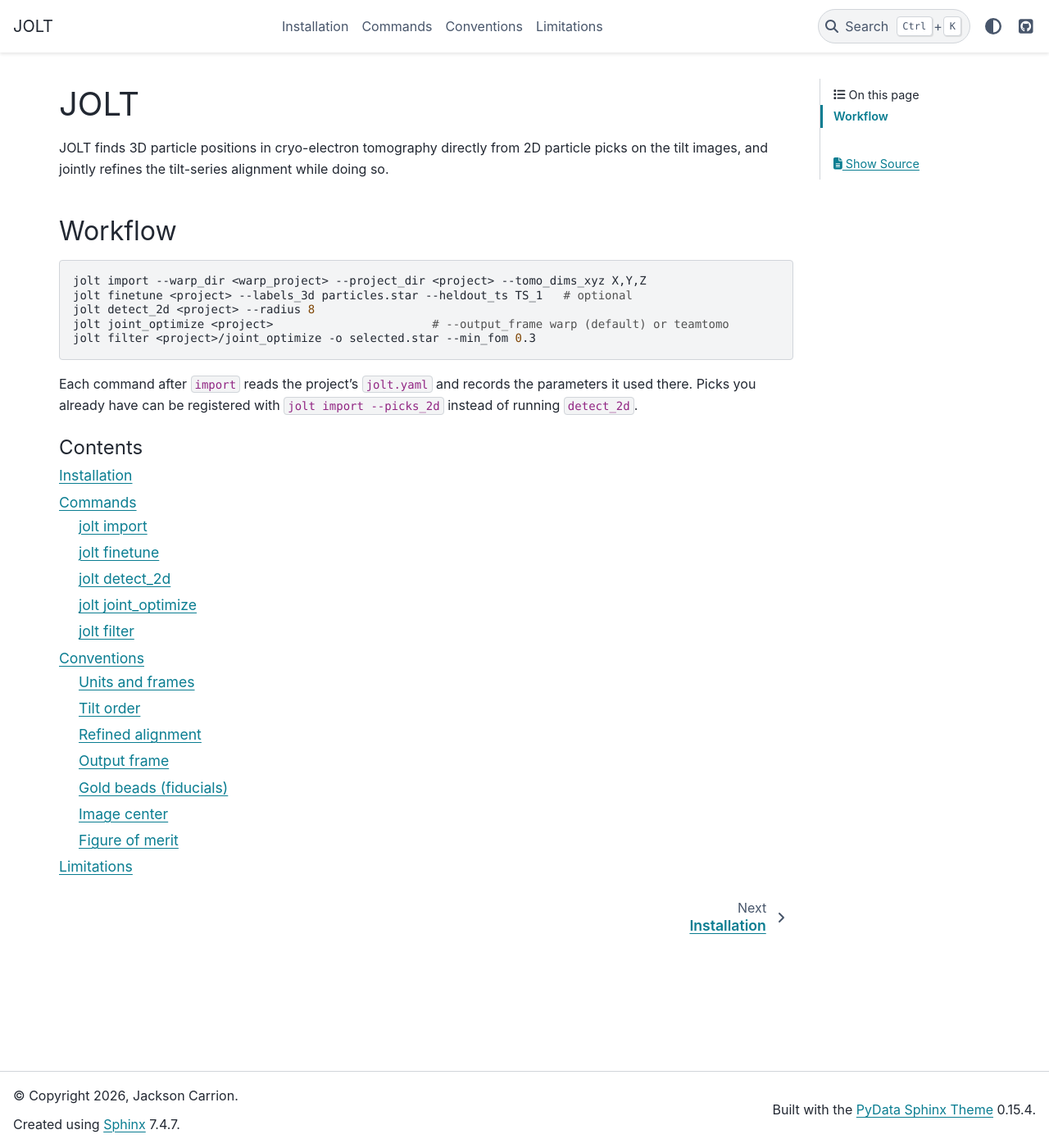
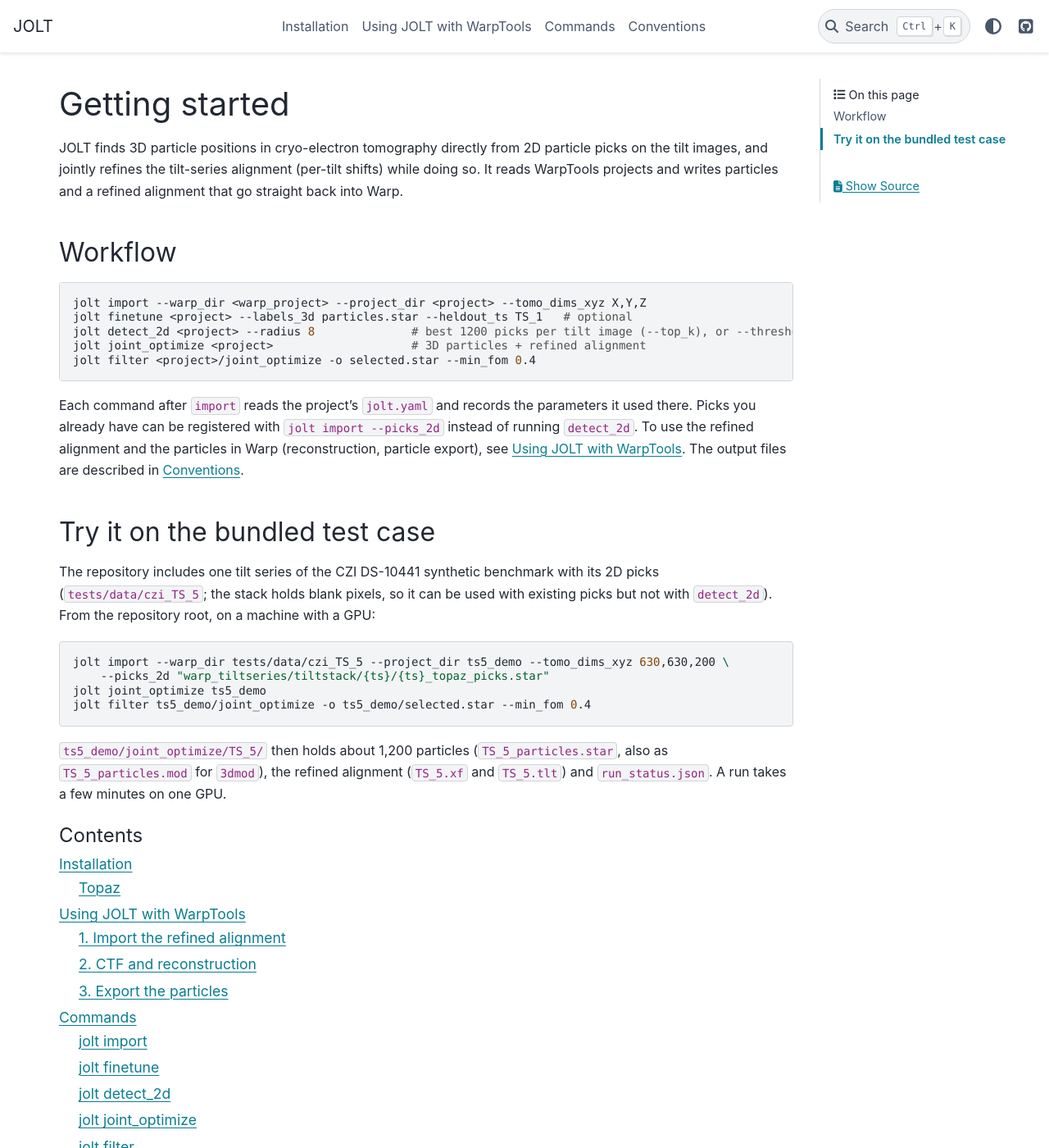
Before and after one commit to jtcarrion/jolt, a Sphinx documentation site: the page built from docs/source/index.rst, in a window 1280 px wide and 1400 px high. Shown: the whole window at 82% size. Built offline with Sphinx 7.4.7 and the PyData theme 0.15.4, drawn with Linux system fonts in a browser that asks for light colours; some of the changed text lies outside the part shown.

Commit message:
Docs: getting started, Topaz with CUDA, Warp workflow with outputs

```diff
--- a/docs/source/conventions.rst
+++ b/docs/source/conventions.rst
@@ -1,5 +1,41 @@
 Conventions
 ===========
+
+Outputs
+-------
+
+.. list-table::
+   :header-rows: 1
+   :widths: 40 60
+
+   * - File
+     - Content
+   * - ``detect_2d/<TS>/<TS>_picks.star``
+     - 2D picks on the raw tilt images (pixel x, y, Topaz score, tilt image by stack position)
+   * - ``detect_2d/<TS>/<TS>_picks.mod``
+     - the same picks as an IMOD model for the raw stack: ``3dmod <TS>.st <TS>_picks.mod`` (one contour per tilt
+       image, each pick drawn only on its own tilt, circle radius = ``--radius``)
+   * - ``joint_optimize/<TS>/<TS>_particles.star``
+     - 3D particles with ``rlnAutopickFigureOfMerit``, ``rlnJoltDetectorScore``, ``rlnJoltResidual`` and
+       ``rlnJoltMatchedTilts`` (see `Figure of merit`_)
+   * - ``joint_optimize/<TS>/<TS>_particles.mod``
+     - the same particles as an IMOD model for the tomogram
+   * - ``joint_optimize/<TS>/<TS>.xf``, ``<TS>.tlt``
+     - the refined alignment and its tilt angles, ready for Warp (see `Refined alignment`_ and :doc:`warp`)
+   * - ``joint_optimize/<TS>/run_status.json``
+     - what happened: picks, MLESAC counts, bundle adjustment status and noise model, output frame, deselected
+       tilts, per-pass results with ``--iter``
+   * - ``joint_optimize/summary.json``
+     - one line per tilt series; ``joint_optimize`` lists every tilt series that needs attention at the end
+
+2D picks
+--------
+
+``jolt detect_2d`` keeps the best 1200 picks on each tilt image by default (``--top_k``). ``--threshold T`` keeps
+every pick with a Topaz score above ``T`` instead (``-6`` keeps nearly everything with the pretrained model).
+``--radius`` is Topaz's extraction radius: two picks are never closer than this, so set it to about the radius
+of the smallest particle you want. JOLT discards inconsistent picks in 3D, but cannot recover a particle that was
+not picked on enough tilts, so keep the 2D selection generous.
 
 Units and frames
 ----------------
@@ -21,7 +57,11 @@
 
 An IMOD ``.xf`` is positional: row *i* applies to image *i* of the stack. JOLT never sorts or renumbers
 tilts; angles come from the ``.tlt`` that belongs to the stack, and a ``.tlt`` whose length disagrees with
-the ``.xf`` (or the stack, or the Warp ``UseTilt`` count) stops ``jolt import``.
+the ``.xf`` or the stack stops ``jolt import``.
+
+Tilt images deselected in Warp (``UseTilt`` false in the XML) are ignored: their picks take no part in the
+reconstruction, and ``run_status.json`` lists them. A stack written with only the used tilts (the XML then lists
+more tilts than the stack) is used as is.
 
 Refined alignment
 -----------------
@@ -32,6 +72,20 @@
 keep the input order. Tilt images deselected in Warp (``UseTilt``) are left out of both files, because Warp maps
 the rows onto its in-use tilts (``run_status.json`` lists the stack positions written). If bundle adjustment fails,
 neither file is written (``run_status.json`` says so).
+
+Bundle adjustment
+-----------------
+
+``joint_optimize`` initializes particles with MLESAC and then refines the particles and the per-tilt shifts
+together. The default loss (``--ba_loss evidence``) scores each particle in each tilt by the evidence of all
+picks within the match distance, using a pick localization scale ``sigma`` estimated per tilt series
+(``--ba_sigma auto``, bounded to 1.5-6 px with a fallback to 2.5 px; the value used is in ``run_status.json``
+under ``ba.noise_model`` and in ``summary.json``). ``--ba_loss nearest`` restores the previous loss (nearest pick
+only).
+
+``--iter N`` runs N passes, each re-initializing on the previous pass's refined alignment; it helps on poorly
+aligned tilt series (``--iter 3``). It needs picks on the raw tilt images (the default): picks registered with
+``--picks_frame aligned`` do not move when the alignment is refined, so use ``--iter 1`` with them.
 
 Output frame
 ------------
--- a/docs/source/index.rst
+++ b/docs/source/index.rst
@@ -1,8 +1,9 @@
-JOLT
-====
+Getting started
+===============
 
 JOLT finds 3D particle positions in cryo-electron tomography directly from 2D particle picks on the tilt
-images, and jointly refines the tilt-series alignment while doing so.
+images, and jointly refines the tilt-series alignment (per-tilt shifts) while doing so. It reads WarpTools
+projects and writes particles and a refined alignment that go straight back into Warp.
 
 Workflow
 --------
@@ -11,18 +12,38 @@
 
    jolt import --warp_dir <warp_project> --project_dir <project> --tomo_dims_xyz X,Y,Z
    jolt finetune <project> --labels_3d particles.star --heldout_ts TS_1   # optional
-   jolt detect_2d <project> --radius 8
-   jolt joint_optimize <project>                       # --output_frame warp (default) or teamtomo
-   jolt filter <project>/joint_optimize -o selected.star --min_fom 0.3
+   jolt detect_2d <project> --radius 8              # best 1200 picks per tilt image (--top_k), or --threshold
+   jolt joint_optimize <project>                    # 3D particles + refined alignment
+   jolt filter <project>/joint_optimize -o selected.star --min_fom 0.4
 
 Each command after ``import`` reads the project's ``jolt.yaml`` and records the parameters it used there.
 Picks you already have can be registered with ``jolt import --picks_2d`` instead of running ``detect_2d``.
+To use the refined alignment and the particles in Warp (reconstruction, particle export), see
+:doc:`warp`. The output files are described in :doc:`conventions`.
+
+Try it on the bundled test case
+-------------------------------
+
+The repository includes one tilt series of the CZI DS-10441 synthetic benchmark with its 2D picks
+(``tests/data/czi_TS_5``; the stack holds blank pixels, so it can be used with existing picks but not with
+``detect_2d``). From the repository root, on a machine with a GPU:
+
+.. code-block:: bash
+
+   jolt import --warp_dir tests/data/czi_TS_5 --project_dir ts5_demo --tomo_dims_xyz 630,630,200 \
+       --picks_2d "warp_tiltseries/tiltstack/{ts}/{ts}_topaz_picks.star"
+   jolt joint_optimize ts5_demo
+   jolt filter ts5_demo/joint_optimize -o ts5_demo/selected.star --min_fom 0.4
+
+``ts5_demo/joint_optimize/TS_5/`` then holds about 1,200 particles (``TS_5_particles.star``, also as
+``TS_5_particles.mod`` for ``3dmod``), the refined alignment (``TS_5.xf`` and ``TS_5.tlt``) and
+``run_status.json``. A run takes a few minutes on one GPU.
 
 .. toctree::
    :maxdepth: 2
    :caption: Contents
 
    installation
+   warp
    commands/index
    conventions
-   limitations
--- a/docs/source/installation.rst
+++ b/docs/source/installation.rst
@@ -2,8 +2,8 @@
 ============
 
 JOLT needs Linux, Python 3.11 to 3.13, and an NVIDIA GPU (driver supporting CUDA 12.4 or newer) for
-practical run times. The recommended environment uses conda-forge only, so that numpy and PyTorch share
-a single OpenMP runtime.
+practical run times; it runs on the CPU too, several times slower. The recommended environment uses
+conda-forge only, so that numpy and PyTorch share a single OpenMP runtime.
 
 .. code-block:: bash
 
@@ -13,6 +13,30 @@
    conda activate <prefix>
    pip install --no-deps -e .
    jolt --help
+   pytest            # optional: the test suite runs on the CPU in a few minutes
 
-Topaz (for ``jolt finetune`` and ``jolt detect_2d``) is installed separately; point JOLT at it with
-``--topaz_bin`` or the ``JOLT_TOPAZ_BIN`` environment variable.
+``CONDA_OVERRIDE_CUDA`` is only needed when you build the environment on a machine without a GPU (e.g. a login
+node); set it to the CUDA version your GPU nodes' driver supports.
+
+Topaz
+-----
+
+``jolt detect_2d`` and ``jolt finetune`` run `Topaz <https://github.com/tbepler/topaz>`_ from its own
+environment. Build it with a CUDA PyTorch from conda-forge, then install Topaz itself without dependencies:
+
+.. code-block:: bash
+
+   CONDA_OVERRIDE_CUDA=12.4 conda create -y -p <topaz_prefix> -c conda-forge --override-channels \
+       python=3.10 "pytorch=*=cuda*" torchvision numpy scipy pandas scikit-learn pillow future h5py "tqdm>=4.65"
+   <topaz_prefix>/bin/pip install --no-deps topaz-em==0.3.18
+
+Check on a GPU node that Topaz's PyTorch can use the GPU:
+
+.. code-block:: bash
+
+   <topaz_prefix>/bin/python -c "import torch; print(torch.cuda.is_available())"   # must print True
+
+If it prints ``False``, the environment holds a CPU-only PyTorch: Topaz then prints "Falling back to CPU" and
+keeps going, about ten times slower (roughly 10 minutes instead of 1 per tilt series). Point JOLT at the Topaz
+executable with ``--topaz_bin <topaz_prefix>/bin/topaz`` or the ``JOLT_TOPAZ_BIN`` environment variable. Picks from
+Topaz on the GPU and on the CPU agree to about 99.8 %.
--- a/docs/source/limitations.rst
+++ /dev/null
@@ -1,39 +0,0 @@
-Limitations
-===========
-
-* ``jolt import`` reads WarpTools projects only.
-* Tilt series must be aligned already (an IMOD ``.xf`` per tilt series). JOLT refines per-tilt shifts, not
-  the tilt axis or the tilt angles.
-* Results can differ very slightly between GPU types and library versions (PyTorch, NumPy, SciPy), since bundle
-  adjustment is an iterative optimization. The default ``evidence`` loss is smooth (no match switching), so such
-  tiny differences do not change the solution: perturbing the starting points by 0.001 px moves refined shifts
-  by less than 0.04 px and leaves the selected particles identical on the CZI benchmark. With
-  ``--ba_loss nearest`` (the previous behavior) the line search and convergence test keep the shifts within
-  about 0.3 px, but individual particles can still move by several pixels.
-* The ``evidence`` loss needs the pick localization scale ``--ba_sigma``. By default it is estimated per tilt
-  series from the MLESAC hypotheses (2.2-2.4 px on CZI DS-10441, 2.9 px on EMPIAR-10499, 3.1-3.3 px on
-  EMPIAR-13391, all at 10 A/px), bounded to 1.5-6 px with a fallback to 2.5 px that is logged as a WARNING and
-  recorded in ``run_status.json`` (``ba.noise_model``). The estimate runs about 10% below the value measured
-  against ground truth because the hypotheses are the best-fitting points; the results are insensitive to
-  that. A value that is too small loses matches at tight scoring radii, too large a value blurs neighboring
-  particles. The detection probability ``--ba_gamma`` stays at 0.7 by default: its per-series estimate is
-  biased high for the same reason.
-* The pre-BA "gap filling" step of the original pipeline is not part of JOLT: with MLESAC initialization and
-  greedy bundle adjustment (which re-matches every particle to the picks itself) it had no effect on the
-  output.
-* ``jolt finetune`` projects 3D labels with the project's geometry as recorded in ``jolt.yaml``; it does not
-  fit an unknown volume center, tilt sign or y flip. Give ``--labels_frame`` the frame the labels are in.
-* The ``warp`` output frame's sub-voxel offsets and scale come from the Warp XML (``ImageDimensionsAngstrom``,
-  ``DimensionsAngstrom``). They were measured on one dataset with a small in-plane rotation (EMPIAR-10499,
-  4.3 degrees); for large rotations (e.g. a 90-degree canvas swap) the scale is rotated into volume axes as Warp's
-  code implies, which has not been measured yet.
-* A single pass refines a misaligned tilt series only part of the way: on EMPIAR-10499 one pass from picks alone
-  stops at about 1.1-2.2 px bead RMS and loses recall (initialization runs on the misaligned picks). Use
-  ``--iter 3`` for poorly aligned data: each pass re-initializes on the improved alignment (8 px injected errors:
-  bead RMS 2.2 -> 1.1 px, recall 50 -> 67 %). Keep ``--iter 1`` for well-aligned series: extra passes drift slightly
-  (fiducial alignment: bead RMS 0.84 -> 0.90 px over 3 passes, recall unchanged), and each pass costs one run time.
-* With gold beads, the bundle-adjustment health check can flag ``shift_runaway`` when the beads legitimately correct
-  a few badly aligned tilts by several pixels (seen on patch-tracking alignments of EMPIAR-10499); check the bead RMS
-  in ``run_status.json`` (``fiducials``) before discarding such a series.
-* The ``teamtomo`` frame shows an unexplained ``+0.15 +/- 0.05`` voxel z residual against a TeamTomo reconstruction
-  (one series). CZI ground truth sits 0.5 voxel below the ``teamtomo`` frame in z (see Conventions).
--- /dev/null
+++ b/docs/source/warp.rst
@@ -0,0 +1,57 @@
+Using JOLT with WarpTools
+=========================
+
+JOLT reads a WarpTools project (``jolt import --warp_dir``) whose tilt series are already aligned (an IMOD
+``.xf`` and ``.tlt`` per tilt series, e.g. from ``ts_etomo_fiducials``, ``ts_etomo_patches`` or
+``ts_import_alignments``). It refines the per-tilt shifts, not the tilt axis or the tilt angles, and writes
+everything Warp needs to use that refined alignment and the particles.
+
+1. Import the refined alignment
+-------------------------------
+
+``joint_optimize`` writes ``<TS>/<TS>.xf`` and ``<TS>/<TS>.tlt`` for every tilt series in
+``<project>/joint_optimize/``, which is the layout ``ts_import_alignments`` expects, so the folder is passed as
+is. Import into a copy of the processing folder to keep the original alignment:
+
+.. code-block:: bash
+
+   mkdir warp_jolt && cp warp_tiltseries/*.xml warp_jolt/
+   WarpTools ts_import_alignments --settings warp_tiltseries.settings \
+       --input_processing warp_jolt --output_processing warp_jolt \
+       --alignments <project>/joint_optimize --alignment_angpix <tilt-stack pixel size>
+
+* ``--alignment_angpix`` is the pixel size of the tilt stacks JOLT used (recorded in ``jolt.yaml``).
+* Warp takes its tilt angles from ``<TS>.tlt``, which JOLT copies unchanged from the stack's own ``.tlt``.
+* Tilts deselected in Warp (``UseTilt``) are left out of both files, so Warp keeps them deselected. JOLT reads the
+  current deselection from each Warp XML when ``joint_optimize`` runs.
+* A tilt series without a refined alignment (bundle adjustment failed, or not processed) has no folder; Warp lists
+  it in ``failed_items.json`` and keeps its previous alignment.
+
+2. CTF and reconstruction
+-------------------------
+
+The defocus fit depends on the tilt geometry, so re-run ``ts_ctf`` before reconstructing:
+
+.. code-block:: bash
+
+   WarpTools ts_ctf --settings warp_tiltseries.settings --input_processing warp_jolt --output_processing warp_jolt ...
+   WarpTools ts_reconstruct --settings warp_tiltseries.settings --input_processing warp_jolt --output_processing warp_jolt ...
+
+3. Export the particles
+-----------------------
+
+Combine the particles of all tilt series into one STAR file (optionally with a figure-of-merit cut, see
+:doc:`conventions`) and export them from the processing folder that holds the JOLT alignment:
+
+.. code-block:: bash
+
+   jolt filter <project>/joint_optimize -o particles.star --min_fom 0.4
+   WarpTools ts_export_particles --settings warp_tiltseries.settings --input_processing warp_jolt \
+       --input_star particles.star --coords_angpix <tilt-stack pixel size> \
+       --output_star relion/particles.star --output_angpix <A/px> --box <px> --diameter <A> --3d   # or --2d
+
+* Coordinates are tilt-stack pixels in the frame of Warp's tomograms (``joint_optimize --output_frame warp``, the
+  default), so ``--coords_angpix`` is the tilt-stack pixel size.
+* Export from the folder where you imported JOLT's alignment. Particles and tomograms from different alignments do
+  not line up: a refined alignment can move the whole tomogram by a voxel or two.
+* ``ts_export_particles --input_directory`` does not search sub-folders; use the combined STAR from ``jolt filter``.
```
Also changed, not shown: CHANGELOG.md (renamed from versions.txt).
